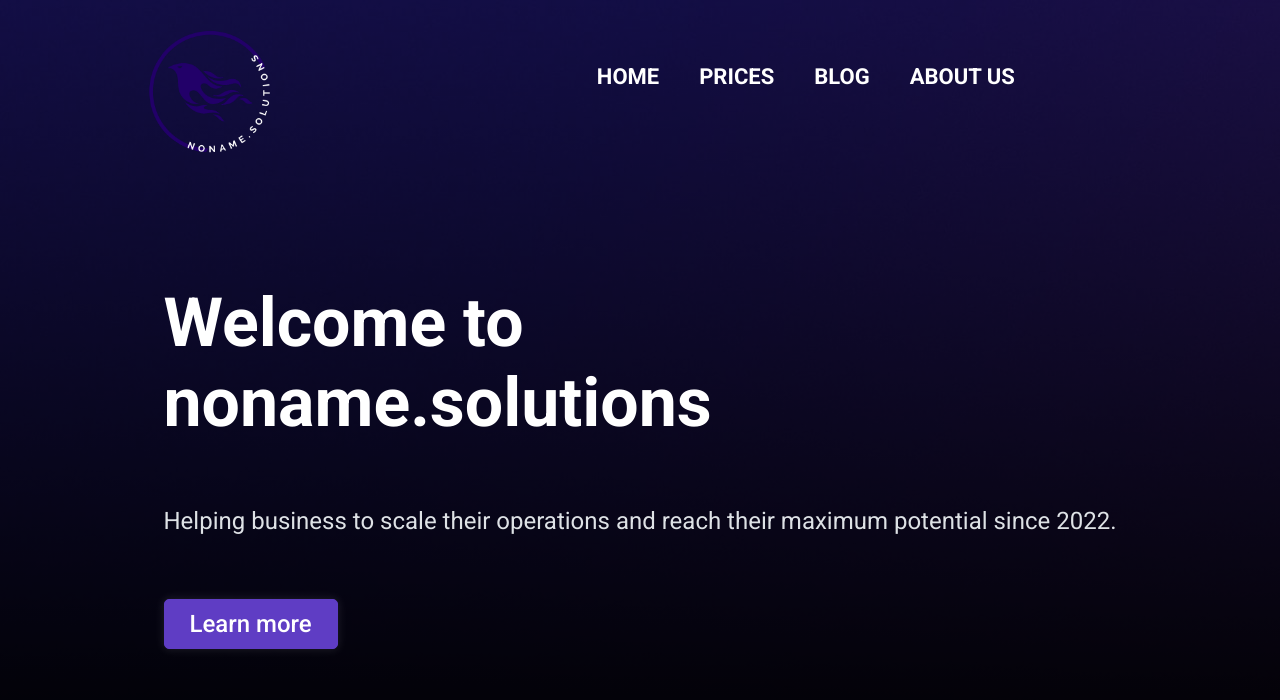
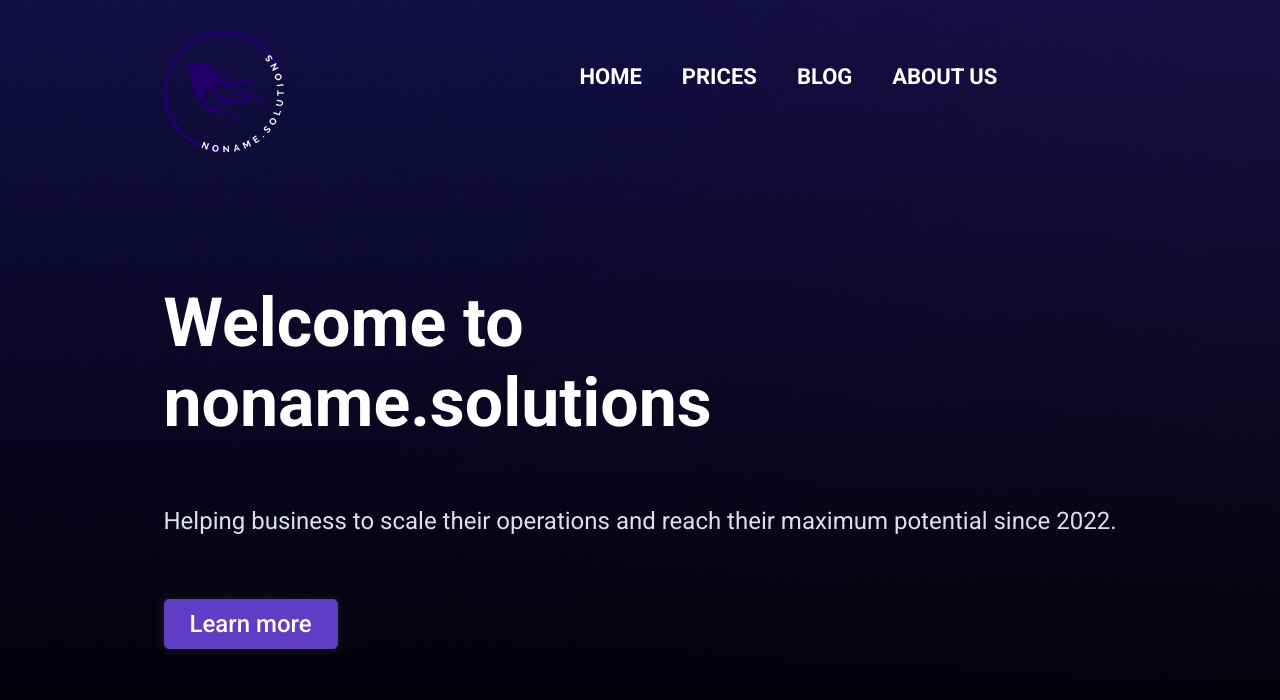
Before and after one commit to iamFear/noname.solutions, a plain HTML site: page index.html in a window 1280 px wide. Drawn offline with Linux system fonts and the light colour scheme.

Commit message:
software-architecture-update

```diff
--- a/index.html
+++ b/index.html
@@ -4,6 +4,7 @@
     <meta charset="UTF-8" />
     <meta http-equiv="X-UA-Compatible" content="IE=edge" />
     <meta name="viewport" content="width=device-width, initial-scale=1.0" />
+    <!-- GOOGLE FONTS -->
     <link rel="preconnect" href="https://fonts.googleapis.com" />
     <link rel="preconnect" href="https://fonts.gstatic.com" crossorigin />
     <link rel="preconnect" href="https://fonts.googleapis.com" />
@@ -16,26 +17,28 @@
       href="https://fonts.googleapis.com/css2?family=Rubik:wght@400;500;700&display=swap"
       rel="stylesheet"
     />
+    <!-- MAIN STYLESHEET -->
     <link rel="stylesheet" href="styles.css" />
     <title>noname.solutions</title>
   </head>
   <body>
-    <div class="header-container container">
-      <header>
+      <header class="header-container">
         <div class="header-content">
           <nav class="header-nav">
             <img
-              class="header-nav-img"
+              class="header-nav-logo"
               src="img/noname-noback-logo.jpg"
               alt="error"
             />
+            <div class="header-nav-items-container">
             <a href="#" class="header-nav-item">Home</a>
             <a href="#" class="header-nav-item">Prices</a>
             <a href="#" class="header-nav-item">Blog</a>
             <a href="#" class="header-nav-item">About us</a>
+          </div>
           </nav>
 
-          <h1 class="title">
+          <h1 class="header-title">
             Welcome to <br />
             noname.solutions
           </h1>
@@ -45,10 +48,8 @@
             potential since 2022.
           </p>
 
-          <div class="link-container">
             <a href="#" class="header-btn">Learn more</a>
           </div>
-        </div>
       </header>
     </div>
   </body>
--- a/styles.css
+++ b/styles.css
@@ -19,9 +19,45 @@ body {
   color: #fff;
 }
 
-.container {
-  max-width: 100vw;
-  height: 100vh;
+/* HEADER NAV */
+
+.header-nav {
+  position: absolute;
+  top: 5vh;
+  display: flex;
+  justify-content: end;
+}
+
+.header-nav-items-container {
+  display: flex;
+  gap: 4rem;
+  margin-left: 21.5vw;
+}
+
+.header-nav a:last-child {
+  padding-right: 13.5vw;
+}
+
+.header-nav-item {
+  font-size: 2.2rem;
+  color: #fff;
+  text-decoration: none;
+  padding-top: 3vh;
+  text-transform: uppercase;
+  font-weight: bold;
+}
+
+.header-nav-item:hover {
+  text-decoration: underline;
+}
+
+.header-nav-logo {
+  margin-top: -3.5vh;
+  display: inline-block;
+  width: 16rem;
+  height: 16rem;
+  margin-right: auto;
+  margin-left: -1.5vw;
 }
 
 /* HEADER STYLES */
@@ -41,25 +77,21 @@ body {
 }
 
 .header-content {
-  /* padding: 20px; */
   max-width: 80vw;
   height: 100vh;
-  /* padding-bottom: 10vh; */
-  /* margin: 0 auto; */
-  /* padding-top: 25vh; */
 
   display: flex;
   flex-direction: column;
   justify-content: center;
   align-items: start;
   gap: 6.4rem;
-  /* justify-content: center; */
 }
 
-.title {
+/* HEADER TEXT */
+
+.header-title {
   margin-top: 16.5vh;
   font-size: 6.8rem;
-  /* text-decoration: underline; */
 }
 
 .header-text {
@@ -67,13 +99,14 @@ body {
   color: #dee2e6;
 }
 
+/* HEADER BUTTON */
+
 .header-btn:link,
 .header-btn:visited {
   display: inline-block;
   color: #fff;
   font-weight: 500;
   text-decoration: none;
-  /* text-transform: uppercase; */
   font-size: 2.4rem;
   padding: 10px 25px;
   background-color: #5f3dc4;
@@ -93,45 +126,3 @@ body {
   border: 1.5px solid #fff;
   color: #fff;
 }
-
-/* .noname-text {
-  text-decoration: underline;
-} */
-
-/* HEADER NAV */
-
-.header-nav {
-  width: 80vw;
-  position: absolute;
-  /* background-color: #fff; */
-  top: 5vh;
-  display: flex;
-  gap: 4rem;
-  justify-content: end;
-}
-
-.header-nav a:last-child {
-  padding-right: 13.5vw;
-}
-
-.header-nav-item {
-  font-size: 2.2rem;
-  color: #fff;
-  text-decoration: none;
-  padding-top: 3vh;
-  text-transform: uppercase;
-  font-weight: bold;
-}
-
-.header-nav-item:hover {
-  text-decoration: underline;
-}
-
-.header-nav-img {
-  margin-top: -3.5vh;
-  display: inline-block;
-  width: 16rem;
-  height: 16rem;
-  margin-right: auto;
-  margin-left: -2.6vw;
-}
```
